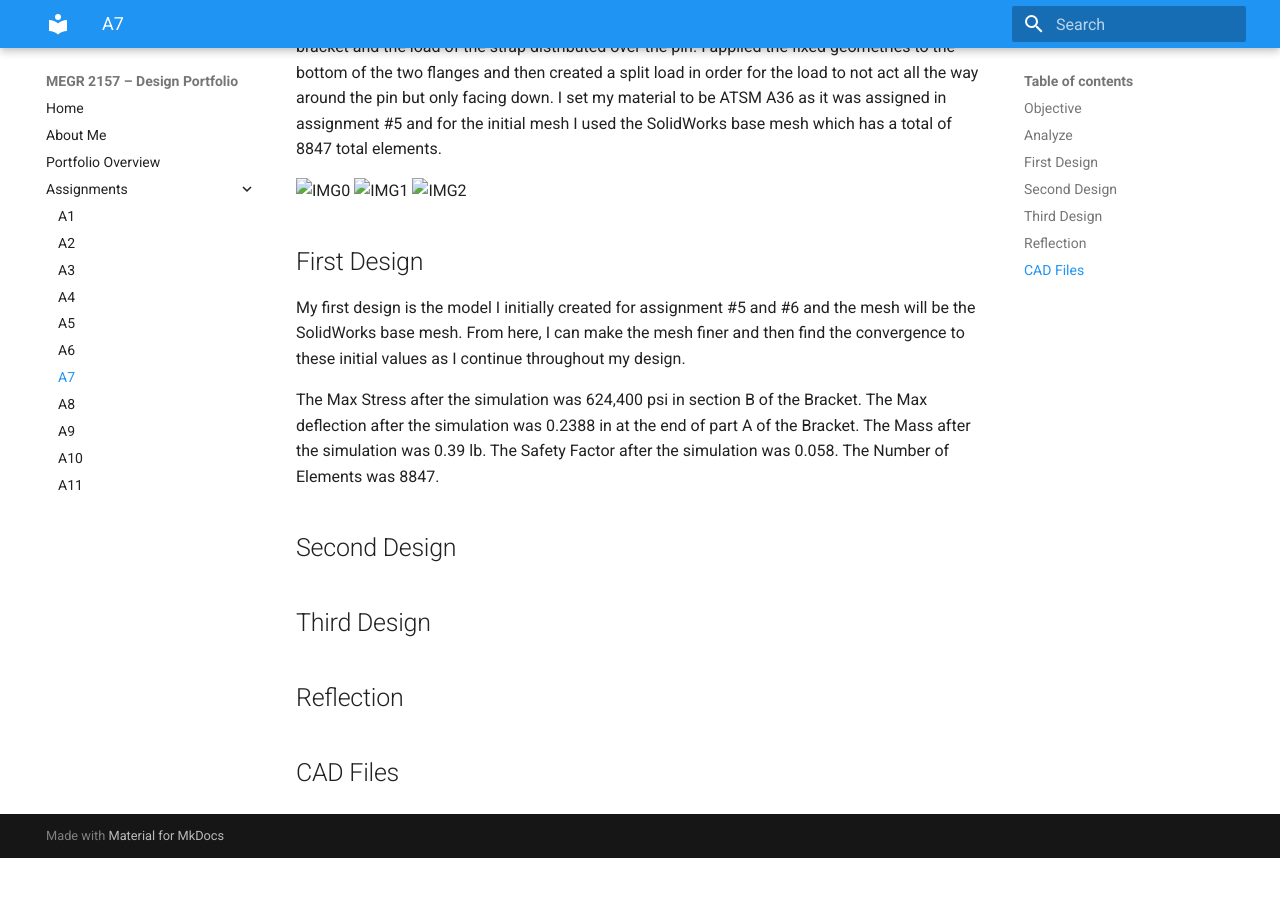
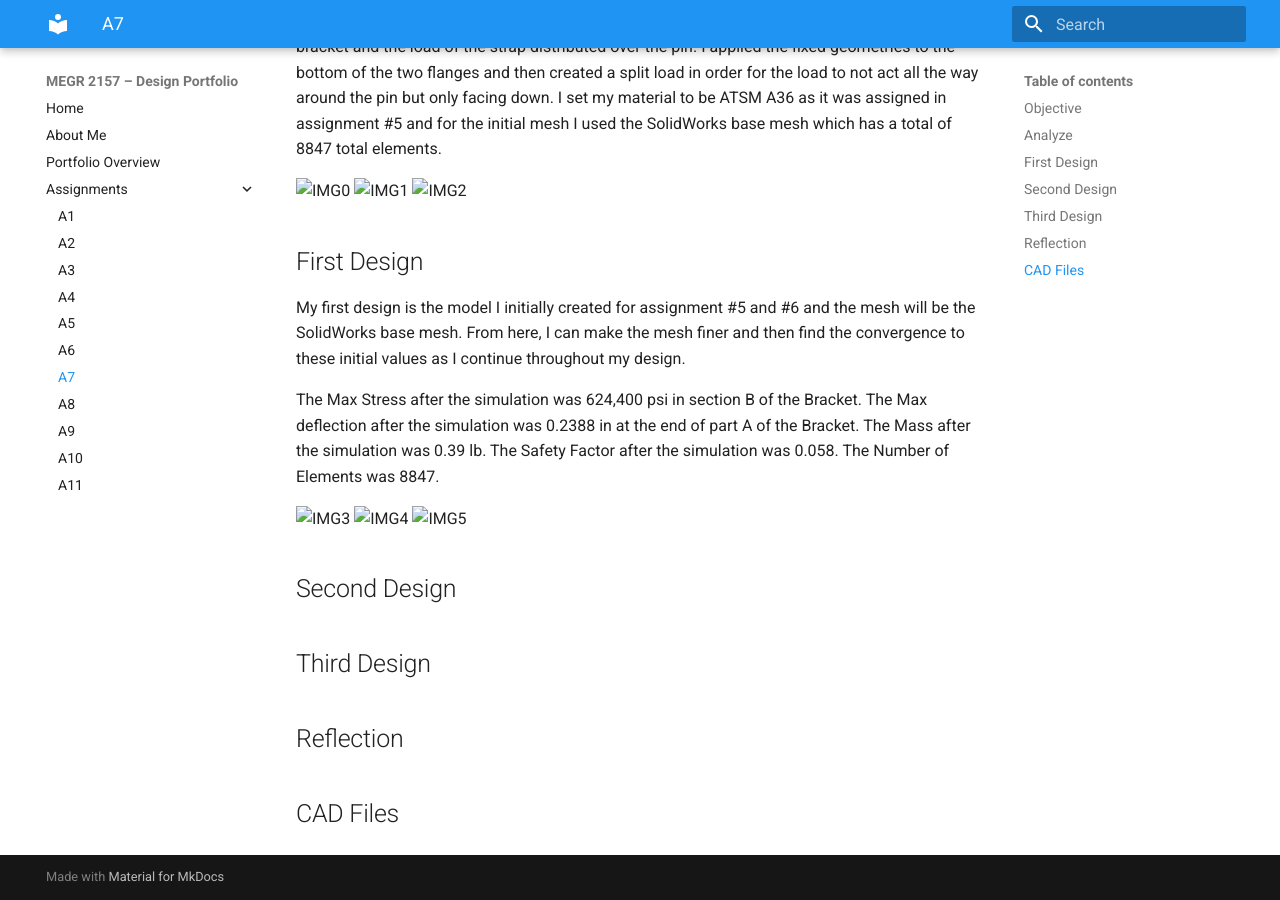
Before and after one commit to AidenGrake/megr2157-portfolio, an MkDocs documentation site: the page built from docs/assignments/A07/index.md, in a window 1280 px wide and 900 px high, scrolled down 574 px. Built offline with MkDocs 1.6.1 and Material for MkDocs 9.7.7, drawn with Linux system fonts in a browser that asks for light colours; before the commit the page ends 1432 px from its top, so only the background shows below that.

Commit message:
Update index.md

```diff
--- a/docs/assignments/A07/index.md
+++ b/docs/assignments/A07/index.md
@@ -26,6 +26,12 @@ The Mass after the simulation was 0.39 lb.
 The Safety Factor after the simulation was 0.058.
 The Number of Elements was 8847.
 
+<img width="500" height="500" alt="IMG3" src="IMG3.jpeg">
+<img width="500" height="500" alt="IMG4" src="IMG4.jpeg">
+<img width="500" height="500" alt="IMG5" src="IMG5.jpeg">
+
+
+
 
 ## Second Design
 
```
